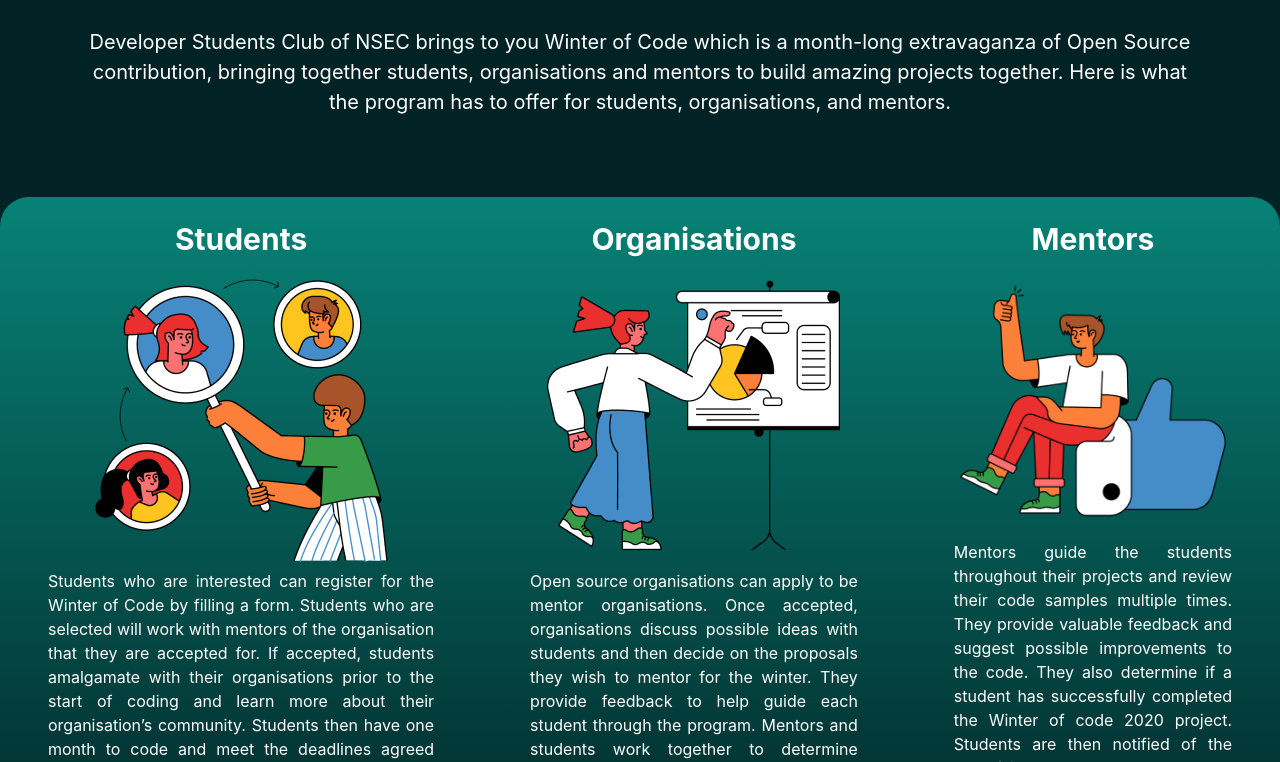
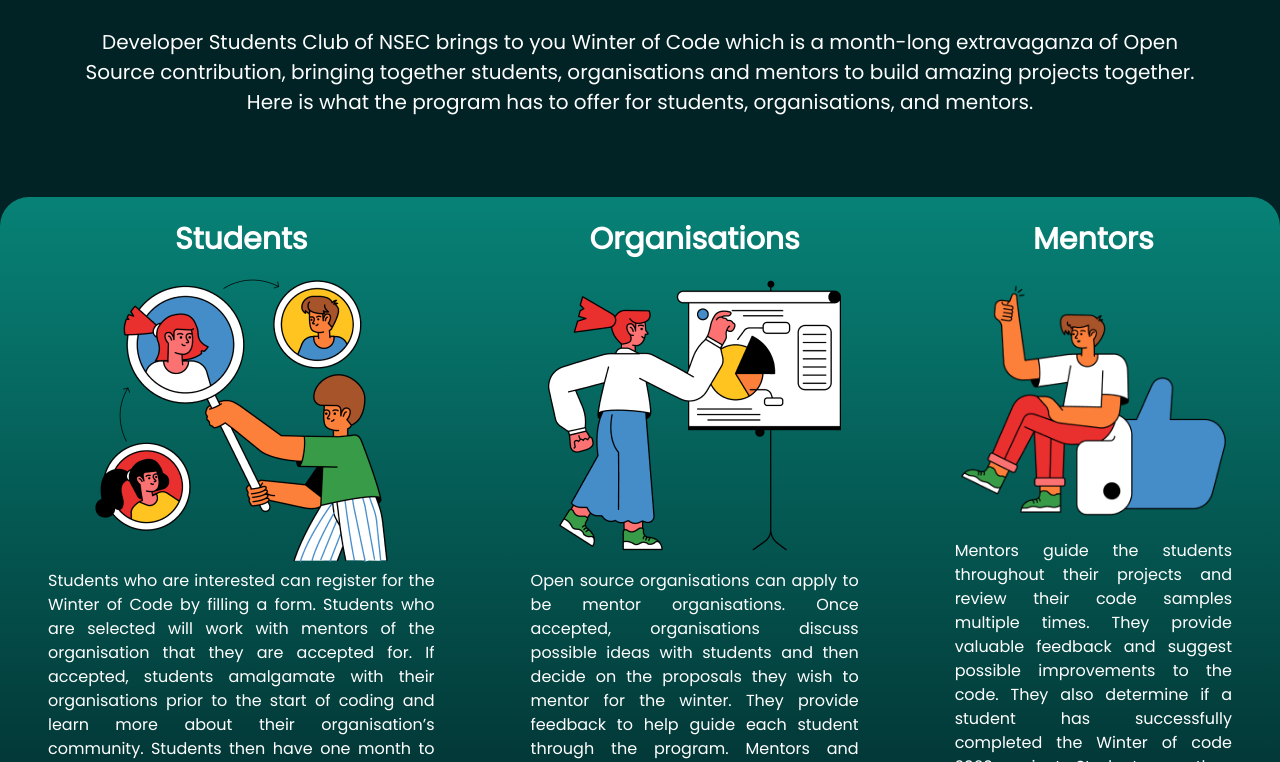
Before and after one commit to winterofcode/2022, a React (Create React App) app: page / in a window 1280 px wide. Shown: the part 1710-2472 px from the top of the page. Built offline with nearby package versions, Linux system fonts and the light colour scheme; the HTML template or start-up script is replaced by a standard one.

Commit message:
added poppins

```diff
--- a/src/App.css
+++ b/src/App.css
@@ -1,7 +1,9 @@
+@import url('https://fonts.googleapis.com/css?family=Poppins');
 body {
     min-height: 100vh;
     overflow-x: hidden;
     background-color: #012325 !important;
+    font-family: Poppins !important;
 }
 .App {
     display: flex;
```
